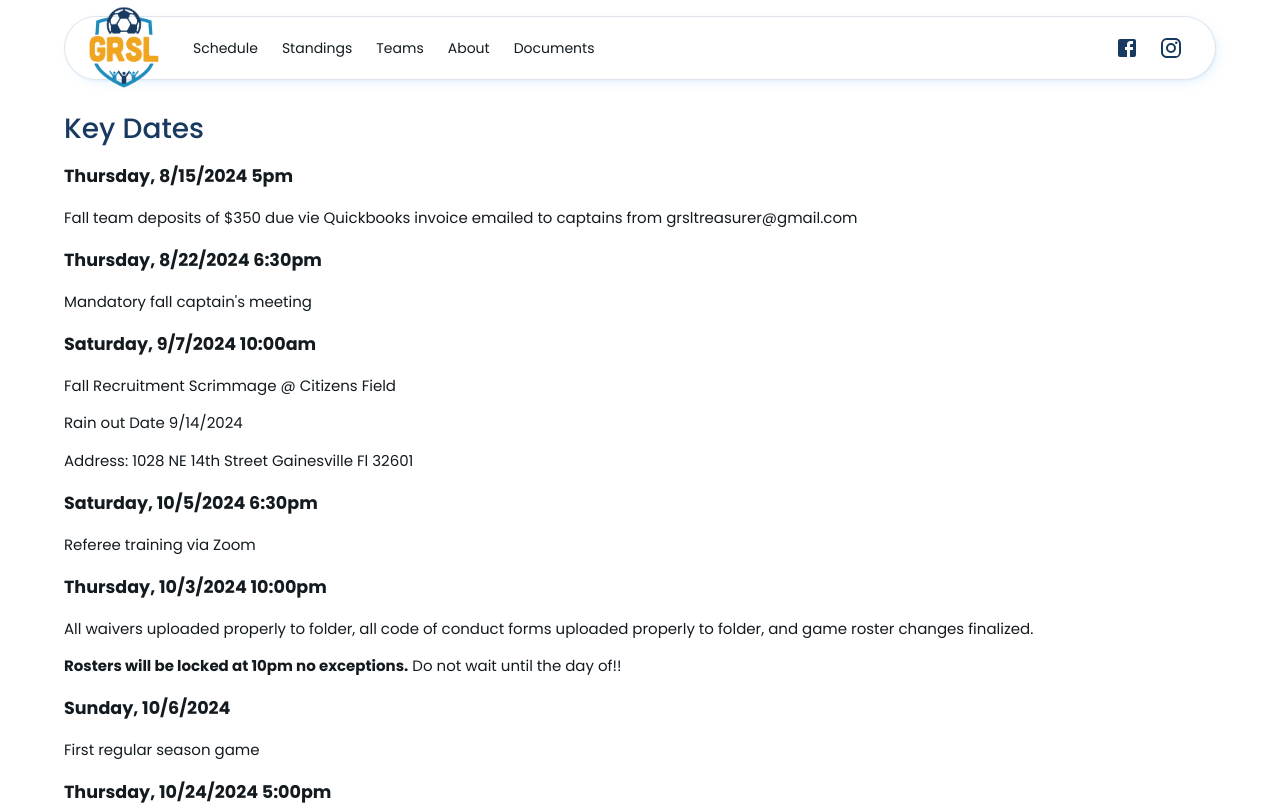
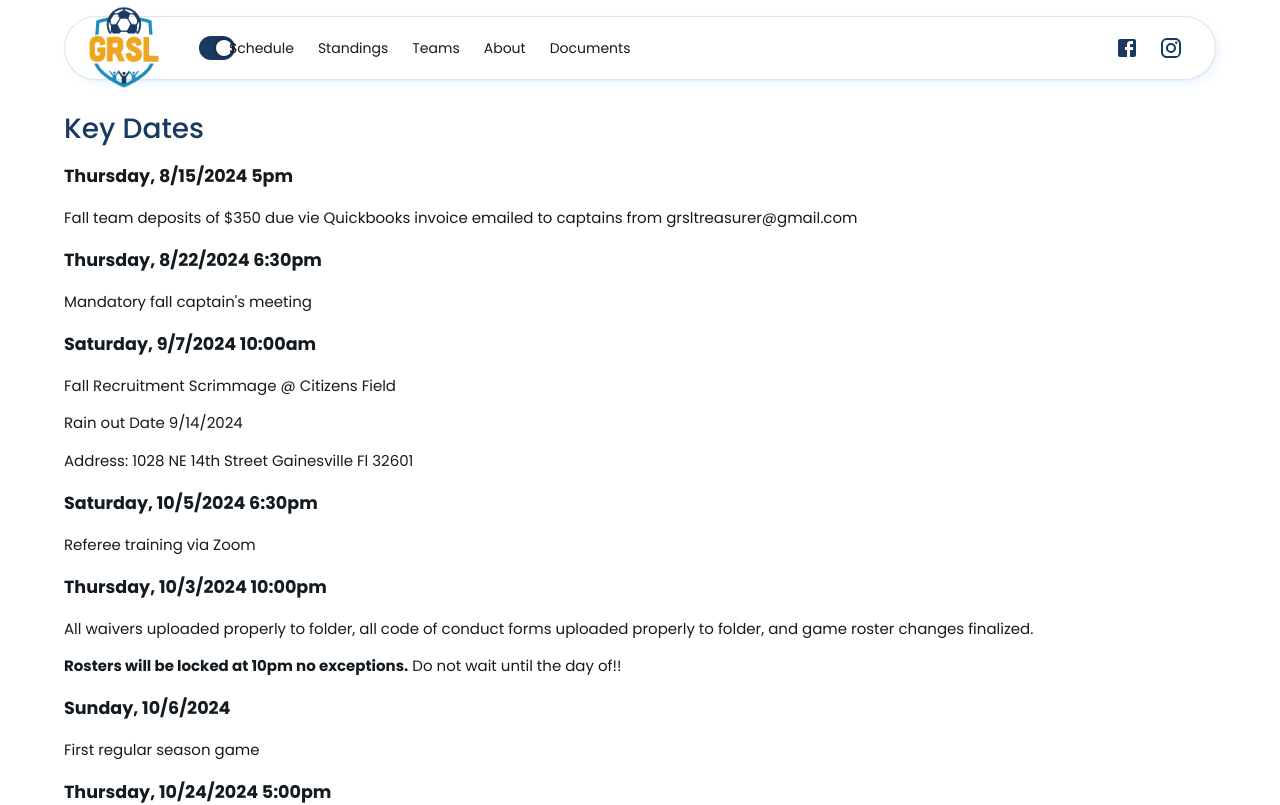
Before and after one commit to gnvrsl/grsl-ng, a React (Vite) app: page /page/dates in a window 1280 px wide. Shown: the top 805 px of the page. Built offline with nearby package versions, Linux system fonts and the light colour scheme; a web font is replaced by a local one.

Commit message:
add toggle for primary logo

```diff
--- a/src/components/AppAppBar.tsx
+++ b/src/components/AppAppBar.tsx
@@ -14,6 +14,7 @@ import Drawer from '@mui/material/Drawer';
 import MenuIcon from '@mui/icons-material/Menu';
 import FacebookIcon from '@mui/icons-material/Facebook';
 import InstagramIcon from '@mui/icons-material/Instagram';
+import Switch from '@mui/material/Switch';
 
 
 interface AppAppBarProps {
@@ -24,10 +25,16 @@ interface AppAppBarProps {
 
 function AppAppBar({ mode, toggleColorMode, router}: AppAppBarProps) {
   const [open, setOpen] = React.useState(false);
+  const [primaryLogo, setLogoSwitch] = React.useState(true);
+  let logo = primaryLogo ? '/Primary-GRSL.png' : '/Primary-Full-crop.png';
   mode == 'light' && toggleColorMode();  //  this is a no-op, it's here so I don't have to change the props definition
   const toggleDrawer = (newOpen: boolean) => () => {
     setOpen(newOpen);
   };
+
+  const toggleLogo = (newToggle: boolean) => () => {
+    setLogoSwitch(newToggle);
+  }
 
   /**
   const scrollToSection = (sectionId: string) => {
@@ -88,13 +95,21 @@ function AppAppBar({ mode, toggleColorMode, router}: AppAppBarProps) {
                   zIndex: 3,
                   top: -42,
                 }}>
-              <img src="/Primary-GRSL.png"
+              <img src={logo}
                 onClick={() => router.navigate('/')}
                 style={{
                   height: '82px',
                   cursor: 'pointer'
                 }} alt="GRSL logo" />
               </a>
+            </Box>
+            <Box>
+              <Switch
+                checked={primaryLogo}
+                onChange={toggleLogo(!primaryLogo)}
+                name="logoSwitch"
+                inputProps={{ 'aria-label': 'secondary checkbox' }}
+              />
             </Box>
             <Box
               sx={{
@@ -174,6 +189,7 @@ function AppAppBar({ mode, toggleColorMode, router}: AppAppBarProps) {
               </IconButton>
             </Box>
             <Box sx={{ display: { sm: '', md: 'none' } }}>
+
               <Button
                 variant="text"
                 color="primary"
```
Also changed, not shown: public/Primary-Full-crop.png (added).
